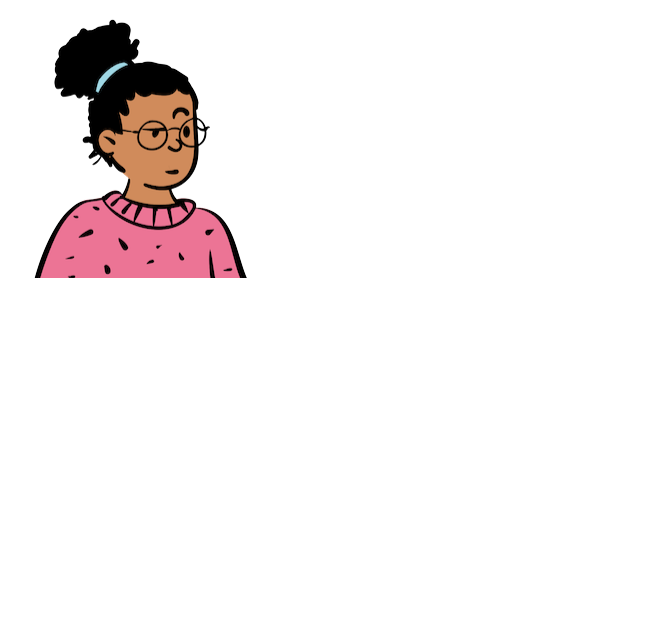
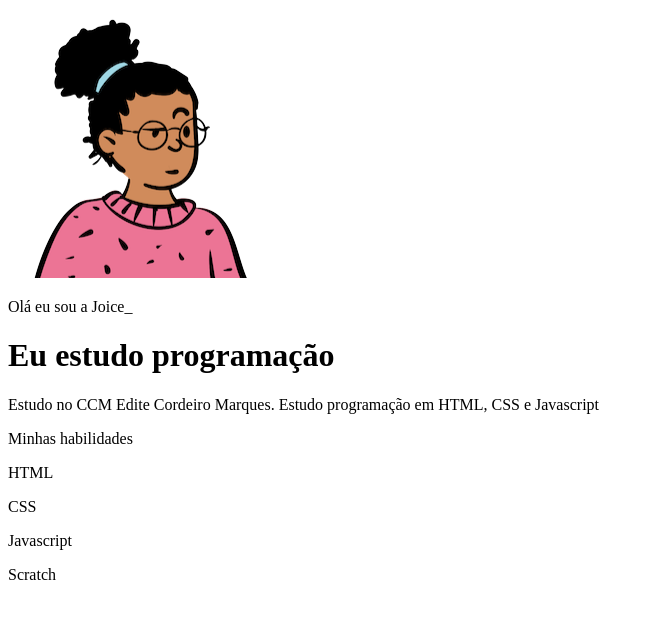
Before and after one commit to Joi04/joice, a plain HTML site: page index.html in a window 1280 px wide. Shown: the whole page, without its empty margins (0-654 px from the left). Drawn offline with Linux system fonts and the light colour scheme.

Commit message:
criei um paragrafo

```diff
--- a/index.html
+++ b/index.html
@@ -8,5 +8,15 @@
 </head>
 <body>
 <img src="img/avatar-perfil.png" alt="avatar da joice">
+<p>Olá eu sou a Joice_</p>
+<h1>Eu estudo programação</h1>
+<p>Estudo no CCM Edite Cordeiro Marques. Estudo programação em HTML, CSS e Javascript</p>
+<p>Minhas habilidades</p>
+<div>
+    <p>HTML</p>
+    <p>CSS</p>
+    <p>Javascript</p>
+    <p>Scratch</p>
+    <div>
 </body>
 </html>
```
